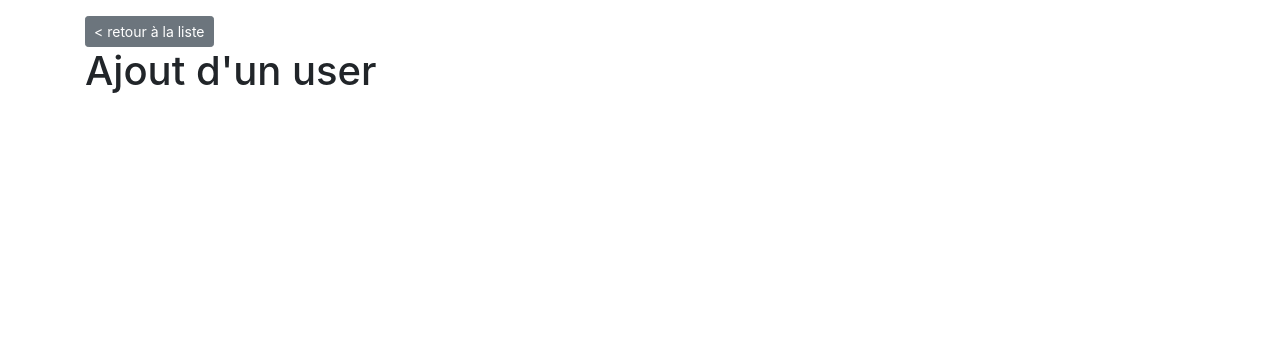
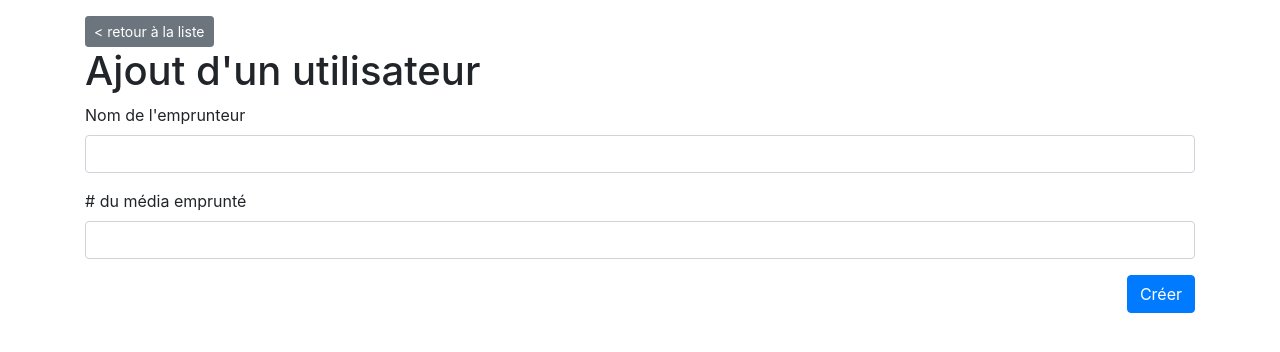
Before and after one commit to tomsihap/mediatheque-exercises, a PHP site: page /ajout-user.php in a window 1280 px wide. Shown: the top 352 px of the page. Run offline with PHP 8.4, Linux system fonts and the light colour scheme.

Commit message:
:rocket: Ajout d'un user

```diff
--- a/ajout-user.php
+++ b/ajout-user.php
@@ -2,23 +2,44 @@
 
 
 <?php
-
 if (!empty($_POST)) {
 
     // Gérer les données du formulaire
+    $query = "  INSERT INTO user (name, media_id)
+                VALUES (:name, :media_id)";
 
+    $request = $bdd->prepare($query);
+
+    $request->execute([
+        'name'      => $_POST['name'],
+        'media_id'  => $_POST['media_id']
+    ]);
 }
 ?>
 
 <!-- // Inclusion du header -->
 <?php include('partials/_header.php'); ?>
 
-<a href="liste-users.php" class="btn btn-sm btn-secondary">< retour à la liste</a>
-<h1>Ajout d'un user</h1>
+<a href="liste-users.php" class="btn btn-sm btn-secondary">
+    < retour à la liste</a> <h1>Ajout d'un utilisateur</h1>
 
-<!-- FORMULAIRE D'AJOUT -->
+        <!-- FORMULAIRE D'AJOUT -->
+        <form action="ajout-user.php" method="post">
 
-<!-- / FORMULAIRE D'AJOUT -->
+            <div class="form-group">
+                <label for="formName">Nom de l'emprunteur</label>
+                <input name="name" class="form-control" type="text">
+            </div>
 
-<!-- // Inclusion du footer -->
-<?php include('partials/_footer.php'); ?>
+            <div class="form-group">
+                <label for="formMediaId"># du média emprunté</label>
+                <input name="media_id" class="form-control" type="number">
+            </div>
+
+            <button class="btn btn-primary float-right" type="submit">Créer</button>
+
+        </form>
+        <!-- / FORMULAIRE D'AJOUT -->
+
+        <!-- // Inclusion du footer -->
+        <?php include('partials/_footer.php'); ?>
```
